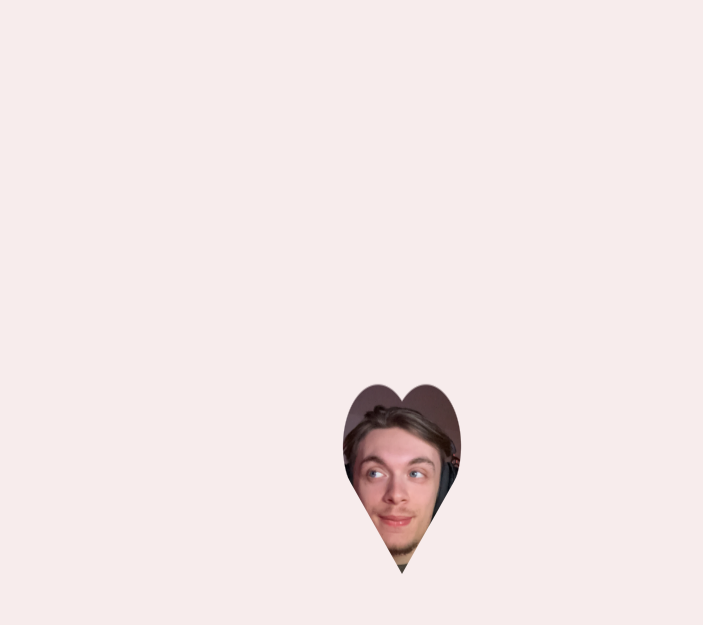
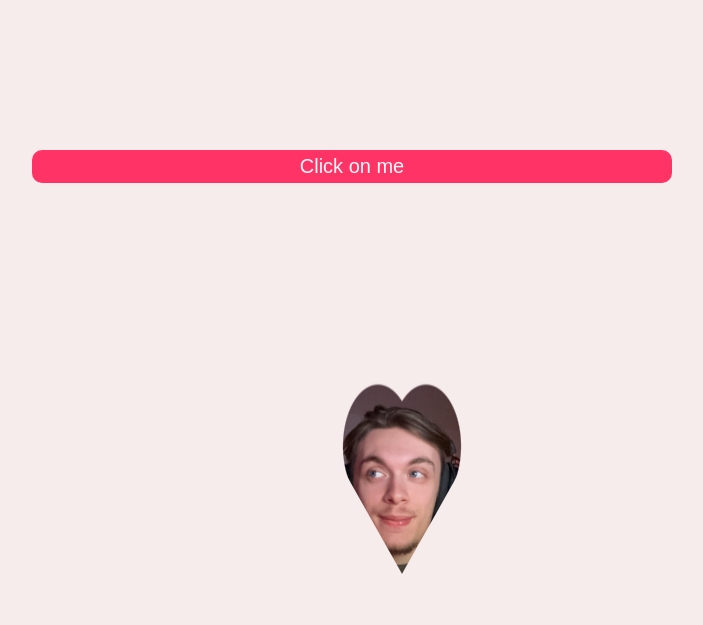
Before and after one commit to roxanakh1/lovepage, a plain HTML site: page index.html in a window 1280 px wide. Shown: the whole page, without its empty margins (288-991 px from the left). Drawn offline with Linux system fonts and the light colour scheme.

Commit message:
Update index.html

```diff
--- a/index.html
+++ b/index.html
@@ -21,6 +21,21 @@
   clip-path: polygon(-41% 0,50% 91%, 141% 0);
 
 }
+
+button {
+  position: absolute;
+  top: 150px;
+  left: 50%; /* Place le côté gauche du bouton au centre */
+  transform: translateX(-50%); /* Recentre le bouton */
+  width: 50%;
+  border: none;
+  background: #ff3366;
+  padding: 5px;
+  color: #FAFAFA;
+  font-size: 20px;
+  border-radius:10px;
+}
+
     #container {
       position: relative;
       width: 100%;
@@ -62,6 +77,7 @@
   <div id="container">
     <div id="heart"><img src="me.jpg" width="100"/></div>
     <p class="love-message">تو روزانه خوشبختی من هستی!</p>
+    <button onclick=hiddenmessage()>Click on me</button>
   </div>
 
   <script>
@@ -116,6 +132,14 @@
       loveMessage.style.display = 'none';
     }
 
+    function hiddenmessage() {
+      let button = document.querySelector("button")
+      button.innerText = "i miss you asalam"
+      setTimeout(() => {
+        button.innerText = "Click on me"
+      },4000)
+}
+
     document.addEventListener('touchmove', followTouch);
     document.addEventListener('click', showMessage);
     document.addEventListener('touchend', hideMessage);
```
